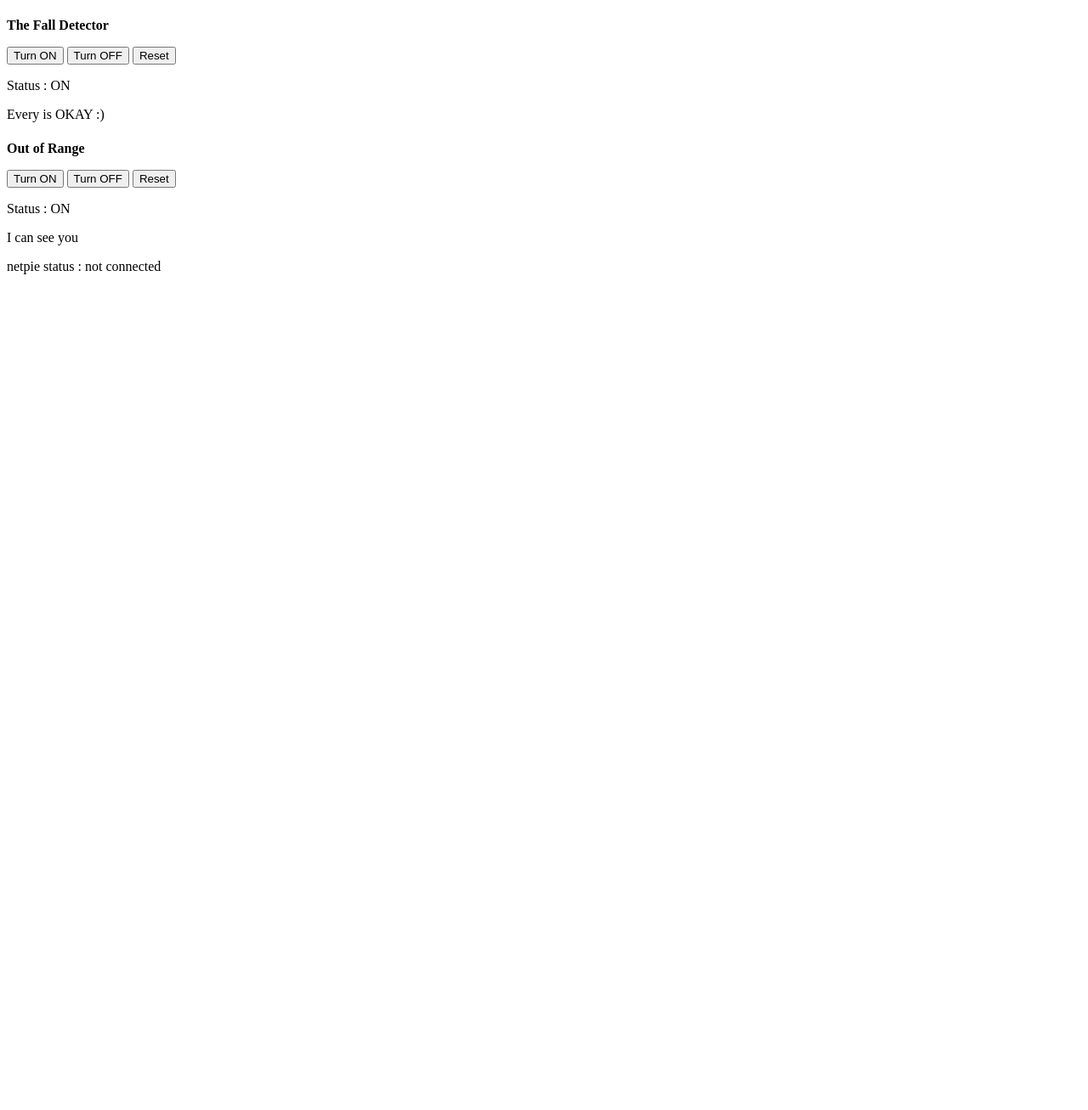
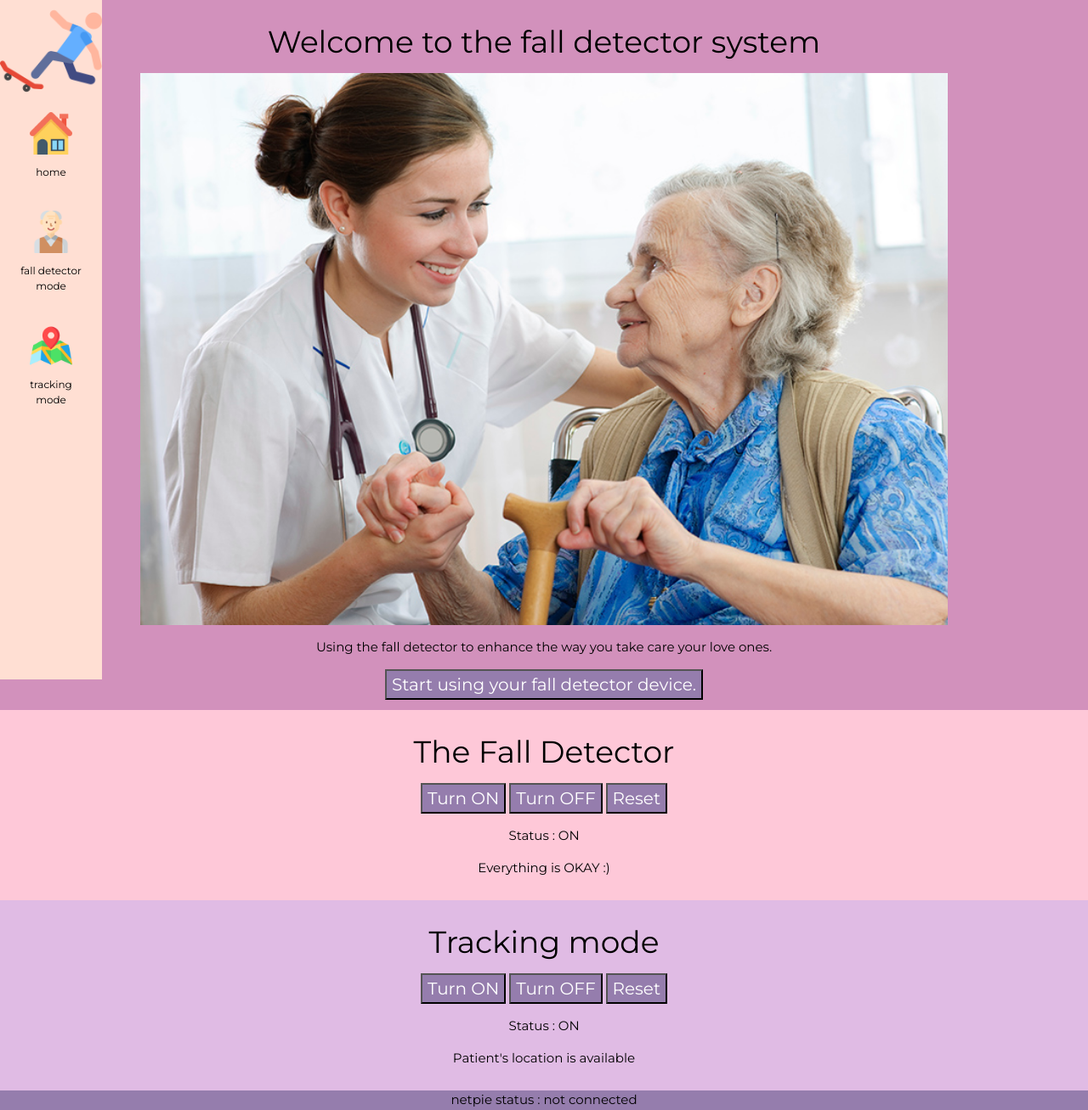
Before and after one commit to littlemill/embedded-project, a plain HTML site: page website/index.html in a window 1280 px wide. Shown: the whole page at 85% size. Before the commit the page ends 800 px from the top, so only its background shows below. Drawn offline with nearby package versions, Linux system fonts and the light colour scheme; a script that the page names is missing.

Commit message:
html&style update

```diff
--- a/website/index.html
+++ b/website/index.html
@@ -1,31 +1,59 @@
 <!DOCTYPE html>
 <html>
 <head>
+  <link rel="stylesheet" href="https://www.w3schools.com/w3css/4/w3.css">
+  <link rel="stylesheet" href="https://fonts.googleapis.com/css?family=Montserrat">
+  <link rel="stylesheet" href="https://cdnjs.cloudflare.com/ajax/libs/font-awesome/4.7.0/css/font-awesome.min.css">
+  <link rel="stylesheet" type="text/css" href="style.css">
   <script src="https://cdn.netpie.io/microgear.js"></script>
   <script src="script.js"></script>
 </head>
+<!-- Icon Bar (Sidebar - hidden on small screens) -->
+<nav class="w3-sidebar w3-bar-block w3-small w3-hide-small w3-center">
+    <!-- Avatar image in top left corner -->
+    <img src="./image/skate.png" style="width:100%">
+    <a href="main_page" class="w3-bar-item w3-button w3-padding-large ">
+    <img src="./image/house.png" width="50" >
+      <p>home</p>
+    </a>
+    <a href="#fall_detector_page" class="w3-bar-item w3-button w3-padding-large ">
+    <img src="./image/grandfather.png" width="50" >
+      <p>fall detector mode</p>
+    </a>
+    <a href="#tracking_page" class="w3-bar-item w3-button w3-padding-large ">
+    <img src="./image/map.png" width="50" >
+      <p>tracking mode</p>
+    </a>
+  </nav>
 <body>
-
-</div>
-  <h1 id="fall_detector"></h1>
-  <p><strong id="topic">The Fall Detector</strong></p>
+<!-- Main Page -->
+<div class ="w3-padding-large" id="main_page">
+    <h1 id="welcome">Welcome to the fall detector system</h1>
+    <img src="./image/eldercare.jpg" width="950" >
+    <p>Using the fall detector to enhance the way you take care your love ones.</p>
+    <button type="button" onclick="falling(1)">Start using your fall detector device.</button>
+  </div>
+<!-- Fall Detector Page-->
+<div class ="w3-padding-large" id="fall_detector_page">
+  <h1 id="fall_detector">The Fall Detector</h1>
   <button type="button" onclick="falling(1)">Turn ON</button>
   <button type="button" onclick="falling(0)">Turn OFF</button>
   <button type="button" onclick="falling(2)">Reset</button>
   <p id="status_fall_btn">Status : ON</p>
-  <p id="status_fall">Every is OKAY :)</p>
+  <p id="status_fall">Everything is OKAY :)</p>
 </div>
 
-</div>
-  <h1 id="out_of_range"></h1>
-  <p><strong id="topic">Out of Range</strong></p>
+<!-- Tracking page-->
+<div class = "w3-padding-large" id = "tracking_page">
+  <h1 id="out_of_range">Tracking mode</h1>
   <button type="button" onclick="goOut(1)">Turn ON</button>
   <button type="button" onclick="goOut(0)">Turn OFF</button>
   <button type="button" onclick="goOut(2)">Reset</button>
   <p id="status_range_btn">Status : ON</p>
-  <p id="status_range">I can see you</p>
+  <p id="status_range">Patient's location is available</p>
 </div>
 
 <div id="connected_NETPIE">netpie status : not connected </div>
 </body>
+
 </html>
--- a/website/style.css
+++ b/website/style.css
@@ -0,0 +1,38 @@
+* {
+    font-family: "Montserrat", sans-serif;
+    text-align: center;
+}
+body{
+    background-color:#FEC8D8;
+}
+button {
+    font-family: "Montserrat", sans-serif;
+    font-size: 20px;
+    color: white ;
+    background-color:#957DAD;
+}
+body, h1,h2,h3,h4,h5,h6 {font-family: "Montserrat", sans-serif}
+.w3-row-padding img {margin-bottom: 12px}
+/* Set the width of the sidebar to 120px */
+.w3-sidebar {width: 120px;background:#FFDFD3;}
+/* Add a left margin to the "page content" that matches the width of the sidebar (120px) */
+#main {margin-left: 120px}
+/* Remove margins from "page content" on small screens */
+@media only screen and (max-width: 600px) {#main {margin-left: 0}}
+nav{
+    align-self: flex-end;
+    background-color: #FFDFD3;
+}
+#main_page{
+    background-color: #D291BC;
+}
+#fall_detector_page {
+    background-color:#FEC8D8;
+    /* background-image: image(src="./image/eldercare"); */
+}
+#tracking_page{
+    background-color: #E0BBE4;
+}
+#connected_NETPIE{
+    background-color: #957DAD;
+}
```
Also changed, not shown: website/image/eldercare.jpg (added), website/image/grandfather.png (added), website/image/house.png (added), website/image/map.png (added), website/image/skate.png (added), 2 other files.
